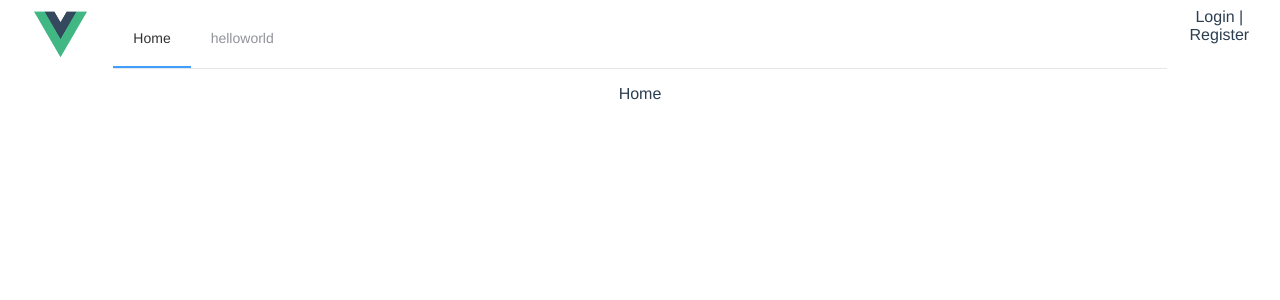
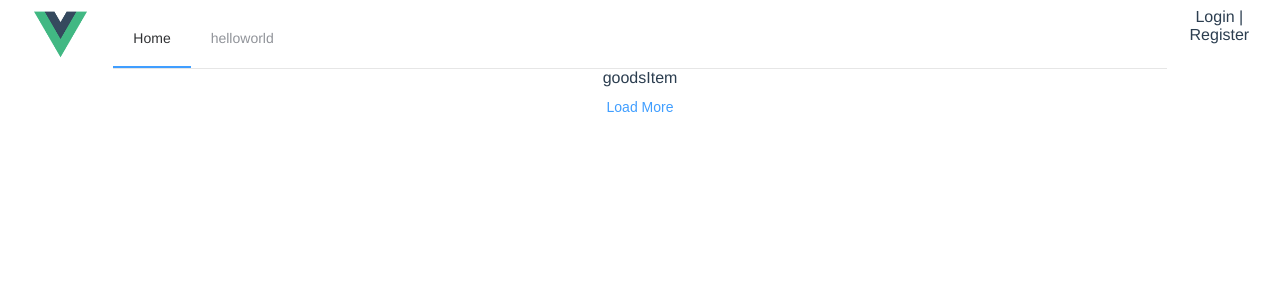
Before and after one commit to Kevin-Xie/internal-flea-market, a Vue app in the folder client/: page / in a window 1280 px wide. Shown: the top 300 px of the page. Built offline with nearby package versions, Linux system fonts and the light colour scheme.

Commit message:
add goods components

```diff
--- /dev/null
+++ b/client/src/components/goods/goodsItem.vue
@@ -0,0 +1,18 @@
+<template>
+    <div>goodsItem</div>
+</template>
+
+<script>
+export default {
+    name: 'goodsItem',
+    data() {
+        return {
+
+        }
+    }
+}
+</script>
+
+<style scoped>
+
+</style>
--- /dev/null
+++ b/client/src/components/goods/goodsList.vue
@@ -0,0 +1,24 @@
+<template>
+    <div>
+        <v-goods-item></v-goods-item>
+        <el-button type="text">Load More</el-button>
+    </div>
+</template>
+
+<script>
+import VGoodsItem from './goodsItem'
+
+export default {
+    name: 'goodsList',
+    data() {
+        return {
+
+        }
+    },
+    components: { VGoodsItem }
+}
+</script>
+
+<style scoped>
+
+</style>
--- a/client/src/components/home/home.vue
+++ b/client/src/components/home/home.vue
@@ -1,18 +1,19 @@
 <template>
 	<div>
-		<p>Home</p>
-		<router-view/>
+		<v-goods-list></v-goods-list>
 	</div>
 </template>
 
 <script>
+import VGoodsList from '../goods/goodsList'
 export default {
 	name: 'home',
 	data() {
 		return {
-
+			goodsList: []
 		}
-	}
+	},
+	components: { VGoodsList }
 }
 </script>
 
```
